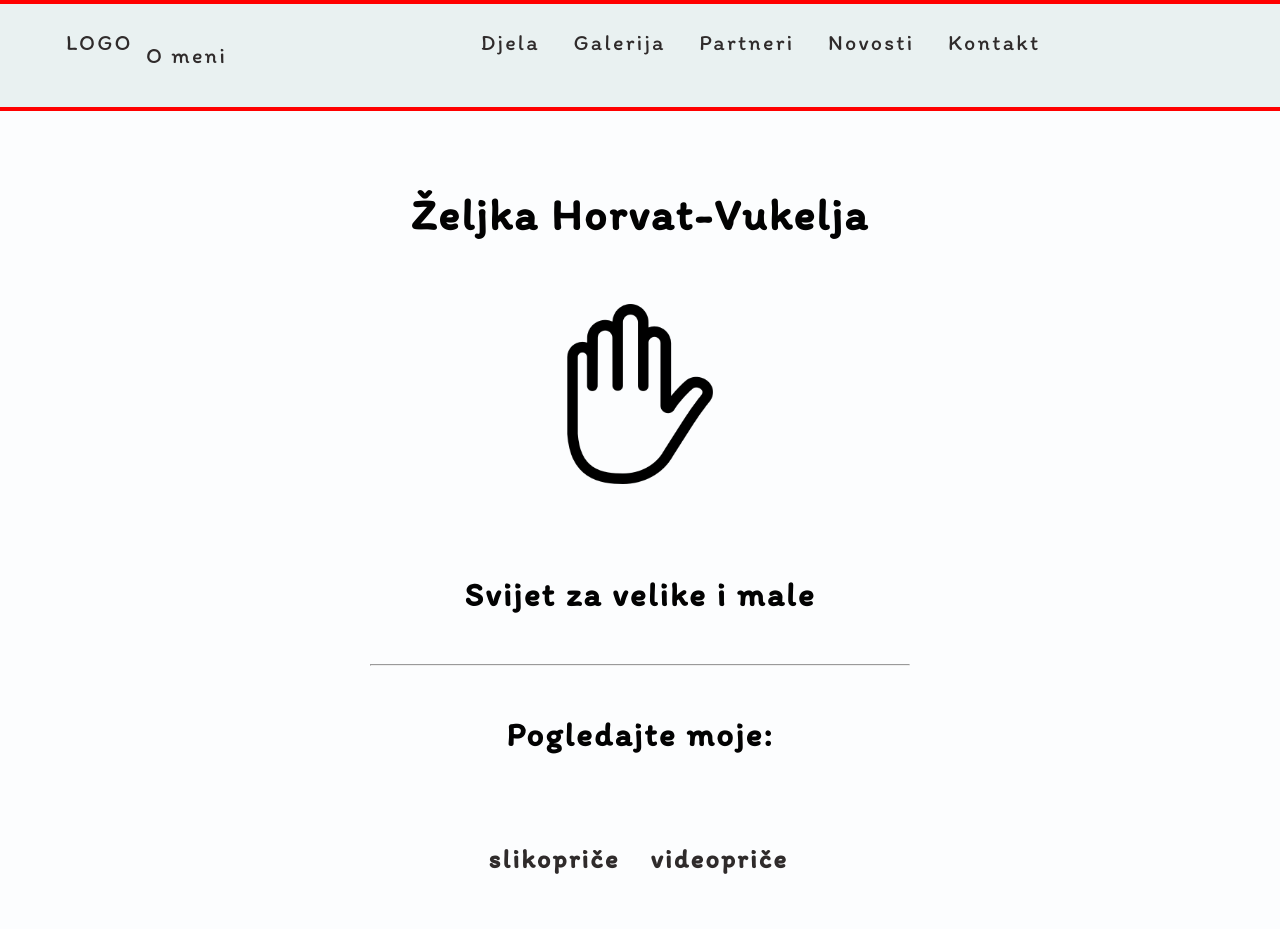
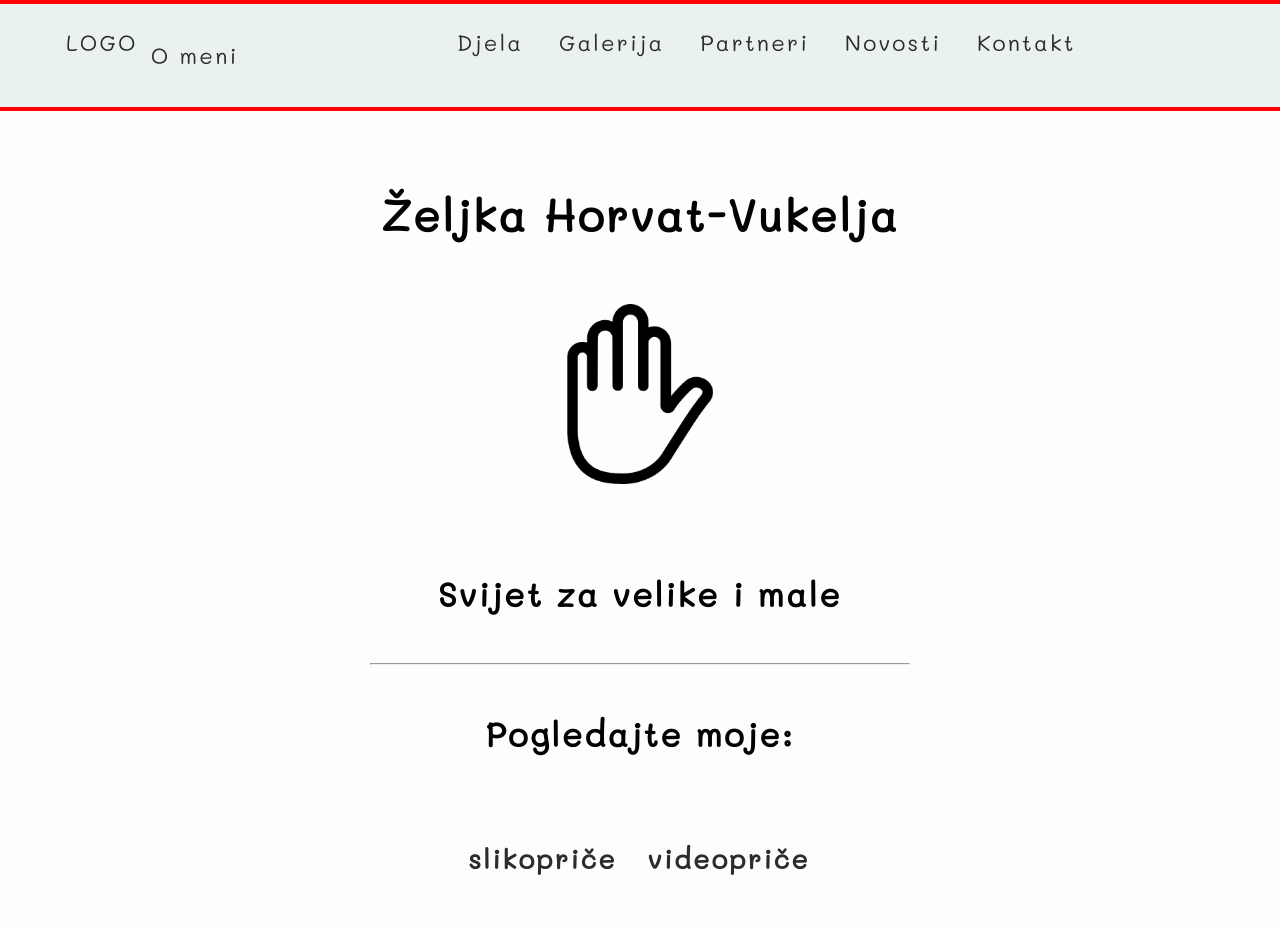
Before and after one commit to krekoster/zhv, a plain HTML site: page index.html in a window 1280 px wide. Shown: the top 929 px of the page. Drawn offline with nearby package versions, Linux system fonts and the light colour scheme.

Commit message:
Add files via upload

```diff
--- a/styles.css
+++ b/styles.css
@@ -10,10 +10,8 @@
 @import url('https://fonts.googleapis.com/css2?family=Amatic+SC:wght@700&family=Itim&family=Nunito:wght@200&display=swap');
 
 
-@font-face {
-    font-family: RezervniFont;
-    src: url('https://fonts.googleapis.com/css2?family=Nunito:wght@200&display=swap');
-}
+@import url('https://fonts.googleapis.com/css2?family=Amatic+SC:wght@700&family=Itim&family=Mali&display=swap');
+
 
 :root {
     --lighterColor: #F0F0F0;
@@ -23,7 +21,7 @@
 }
 
 body {
-    font-family:  Itim;
+    font-family:  Mali;
     background-color: rgba(247, 250, 253, 0.3);
     color: rgb(2, 2, 2);
     margin: 0;
@@ -32,7 +30,7 @@ body {
     line-height: 1.5em;
     letter-spacing: .1em;
     text-align: center;
-    font-weight: 100;
+    font-weight: 400;
     margin-left: auto;
     margin-right: auto;
 }
```
